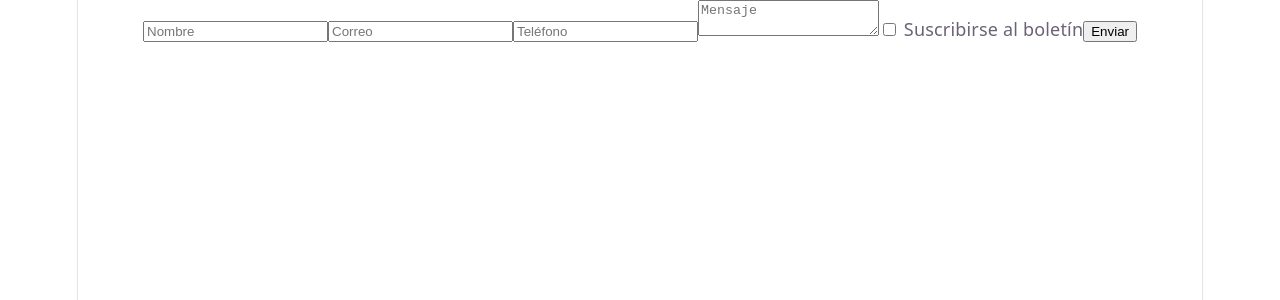
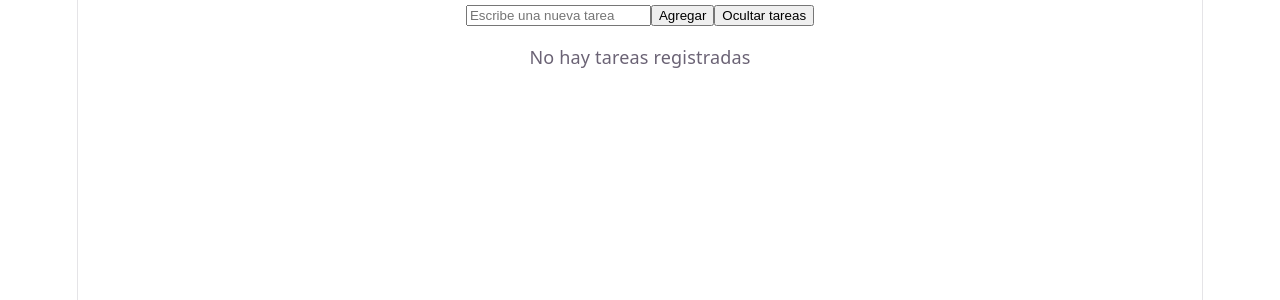
Before and after one commit to kmiloskyy/Evaluacion-2-ING-WEB, a Vue app: page / in a window 1280 px wide. Shown: the top 300 px of the page. Built offline with nearby package versions, Linux system fonts and the light colour scheme.

Commit message:
Actividad 5 - Listas y condicionales con Vue

```diff
--- a/src/App.vue
+++ b/src/App.vue
@@ -1,14 +1,12 @@
-
-
 <template>
   <div>
-    <Contacto />
+    <Tareas />
   </div>
 </template>
 
 <script>
-import Contacto from './components/Contacto.vue';
+import Tareas from './components/Tareas.vue';
 export default {
-  components: { Contacto }
+  components: { Tareas }
 }
 </script>
--- /dev/null
+++ b/src/components/Tareas.vue
@@ -0,0 +1,35 @@
+<template>
+  <div>
+    <input v-model="nuevaTarea" placeholder="Escribe una nueva tarea" />
+    <button @click="agregarTarea">Agregar</button>
+    <button @click="mostrar = !mostrar">
+      {{ mostrar ? 'Ocultar' : 'Mostrar' }} tareas
+    </button>
+
+    <ul v-show="mostrar">
+      <li v-for="(t, index) in tareas" :key="index">{{ t }}</li>
+    </ul>
+
+    <p v-if="tareas.length === 0">No hay tareas registradas</p>
+  </div>
+</template>
+
+<script>
+export default {
+  data() {
+    return {
+      nuevaTarea: '',
+      tareas: [],
+      mostrar: true
+    }
+  },
+  methods: {
+    agregarTarea() {
+      if (this.nuevaTarea.trim()) {
+        this.tareas.push(this.nuevaTarea);
+        this.nuevaTarea = '';
+      }
+    }
+  }
+}
+</script>
```
Also changed, not shown: 1 other file (tests, documents, lock files or other folders).
